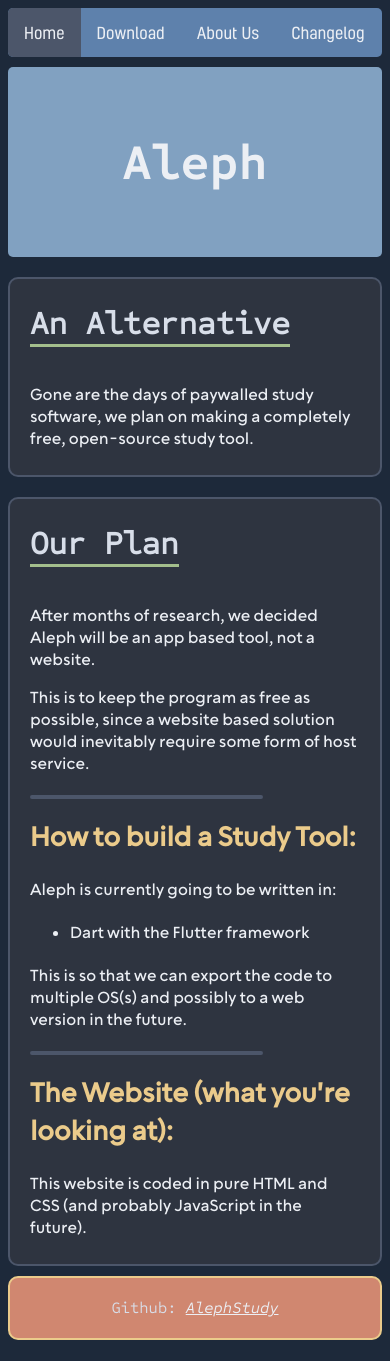
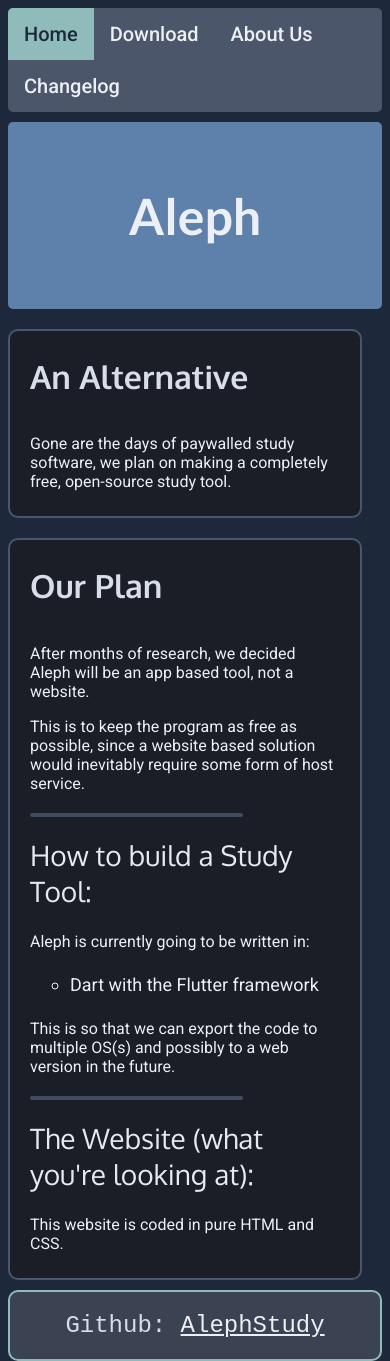
Before and after one commit to AlephStudy/alephstudy.github.io, a plain HTML site: page index.html in a window 390 px wide. Drawn offline with Linux system fonts and the light colour scheme; a web font is replaced by a local one.

Commit message:
4/1 Changes

```diff
--- a/index.css
+++ b/index.css
@@ -1,3 +1,6 @@
+
+@import url('https://fonts.googleapis.com/css2?family=Lato:ital,wght@0,400;0,700;0,900;1,400;1,700&family=Noto+Sans+Display:ital,wght@0,500;1,500&family=Open+Sans:ital,wght@0,300..800;1,300..800&family=Oxygen:wght@300;400;700&family=Roboto:ital,wght@0,400;0,500;0,700;1,400;1,500&family=Sometype+Mono:ital,wght@0,400..700;1,400..700&display=swap');
+
 :root {
     --nord0: #2E3440;
     --nord1: #3B4252;
@@ -20,50 +23,162 @@
     --nord15: #B48EAD;
 
     --BgColor: #1d293a;
+    --pureblack: #000000;
+    --darknord2: #1b1e26;
 }
 
-@font-face {
-    font-family: SometypeMono;
-    src: url(assets/fonts/SometypeMono-Regular.woff);
+.roboto-regular {
+    font-family: "Roboto", sans-serif;
+    font-weight: 400;
+    font-style: normal;
 }
 
-@font-face {
-    font-family: SometypeMonoBold;
-    src: url(assets/fonts/SometypeMono-Bold.woff);
+.roboto-medium {
+    font-family: "Roboto", sans-serif;
+    font-weight: 500;
+    font-style: normal;
 }
 
-@font-face {
-    font-family: SometypeMonoItalic;
-    src: url(assets/fonts/SometypeMono-RegularItalic.woff);
+.roboto-bold {
+    font-family: "Roboto", sans-serif;
+    font-weight: 700;
+    font-style: normal;
 }
 
-@font-face {
-    font-family: SometypeMonoBoldItalic;
-    src: url(assets/fonts/SometypeMono-BoldItalic.woff);
+.roboto-regular-italic {
+    font-family: "Roboto", sans-serif;
+    font-weight: 400;
+    font-style: italic;
 }
 
-@font-face {
-    font-family: ChesnaGrotesk;
-    src: url(assets/fonts/ChesnaGrotesk-Medium.otf);
+.roboto-medium-italic {
+    font-family: "Roboto", sans-serif;
+    font-weight: 500;
+    font-style: italic;
 }
 
-@font-face {
-    font-family: Kelson;
-    src: url(assets/fonts/Kelson.otf);
+/*.open-sans-<uniquifier> {
+    font-family: "Open Sans", sans-serif;
+    font-optical-sizing: auto;
+    font-weight: <weight>;
+    font-style: normal;
+    font-variation-settings:
+      "wdth" 100;
+  }*/
+
+/* <uniquifier>: Use a unique and descriptive class name
+<weight>: Use a value from 400 to 700
+
+.sometype-mono-<uniquifier> {
+  font-family: "Sometype Mono", monospace;
+  font-optical-sizing: auto;
+  font-weight: <weight>;
+  font-style: normal;
+}*/
+
+
+
+.oxygen-light {
+    font-family: "Oxygen", sans-serif;
+    font-weight: 300;
+    font-style: normal;
+}
+
+.oxygen-regular {
+    font-family: "Oxygen", sans-serif;
+    font-weight: 400;
+    font-style: normal;
+}
+
+.oxygen-bold {
+    font-family: "Oxygen", sans-serif;
+    font-weight: 700;
+    font-style: normal;
+}
+
+.lato-regular {
+    font-family: "Lato", sans-serif;
+    font-weight: 400;
+    font-style: normal;
+}
+
+.lato-bold {
+    font-family: "Lato", sans-serif;
+    font-weight: 700;
+    font-style: normal;
+}
+
+.lato-black {
+    font-family: "Lato", sans-serif;
+    font-weight: 900;
+    font-style: normal;
+}
+
+.lato-regular-italic {
+    font-family: "Lato", sans-serif;
+    font-weight: 400;
+    font-style: italic;
+}
+
+.lato-bold-italic {
+    font-family: "Lato", sans-serif;
+    font-weight: 700;
+    font-style: italic;
+}
+
+/* Start Website Formatting */
+
+*{
+    box-sizing: border-box;
+}
+
+html{
+    background-color: var(--BgColor);
+    height: 100%;
+    font-size: 100%;
+
+    font-family: "Roboto", sans-serif;
+    font-weight: 400;
+    font-style: normal;
+}
+
+.header{
+    margin-top: 0.625rem;
+
+    background: var(--nord10);
+    color: var(--nord4);
+    border-radius: 0.3125rem;
+    text-align: center;
+    padding: 1.875rem;
+
+    font-family: "Lato", sans-serif;
+    font-weight: 700;
+    font-style: normal;
+}
+
+.header h1{
+    font-size: 3.125rem;
+    font-synthesis: none;
+
+    color:var(--nord6);
 }
 
 .nav{
     overflow: hidden;
-    font-family: Kelson;
-    border-radius: 5px;
+    border-radius: 0.3125rem;
+    font-size: 1rem;
 
-    background-color: var(--nord10);
+    font-family: "Roboto", sans-serif;
+    font-weight: 500;
+    font-style: normal;
+
+    background-color: var(--nord3);
 }
 
 .nav a{
     display: block;
     float: left;
-    padding: 14px 16px;
+    padding: 0.875rem 1rem;
     transition: background-color .5s;
 
     color: var(--nord6);
@@ -73,120 +188,175 @@
 }
 
 .nav a:hover:not(#currentpage){
-    background-color: var(--nord15);
+    background-color: var(--nord0);
 }
 
 #currentpage{
-    background-color: var(--nord3);
+    background-color: var(--nord7);
+    color:var(--BgColor);
 }
 
-.header{
-    background-color: var(--nord9);
-    color: var(--nord4);
-    border-radius: 5px;
-    margin-top: 10px;
-
-    font-family: ChesnaGrotesk;
-    text-align: center;
-    padding: 30px;
+.Left{
+    flex-grow: 1;
 }
 
-.header h1{
-    font-family: SometypeMonoBold;
-    font-size: 50px;
-
-    color:var(--nord6);
+.Right{
+    max-width: 33%;
+    order: 1;
 }
 
 .block{
-    background-color: var(--nord0);
-    padding: 20px;
-    margin-top: 20px;
+    background-color: var(--darknord2);
+    padding: 1.25rem;
+    margin-top: 1.25rem;
+    margin-right: 1.25rem;
+    overflow: auto;
 
     box-sizing: border-box;
-    border: 2px solid var(--nord3);
-    border-radius: 10px;
+    border: 0.125rem solid var(--nord3);
+    border-radius: 0.625rem;
 }
 
 .block h1 {
     color: var(--nord4);
-    font-family: SometypeMono;
 
-    margin-top: 5px;
+    font-family: "Oxygen", sans-serif;
+    font-weight: 700;
+    font-style: normal;
+    font-synthesis: none;
+    font-size: 2rem;
+
+    margin-top: 0.3125rem;
     display: inline-block;
     margin-right: auto;
 
-    border-bottom: solid var(--nord14);
+    border-bottom: solid var(--accentcolor);
 }
 
 .block h2 {
-    color: var(--nord13);
-    font-family: ChesnaGrotesk;
-    font-size: 20pt;
+    color: var(--nord5);
+
+    font-family: "Oxygen", sans-serif;
+    font-weight: 400;
+    font-style: normal;
+    font-size: 1.75rem;
+    font-synthesis: none;
 
     margin-top: 0;
 }
 
 .block h3{
     color: var(--nord14);
-    font-family: ChesnaGrotesk;
-    font-size: 18pt;
+
+    font-family: "Oxygen", sans-serif;
+    font-weight: 400;
+    font-style: normal;
+    font-size: 1.5rem;
+    font-synthesis: none;
 
     margin-top: 0;
 }
 
 .block ul, .block ol{
     color: var(--nord6);
-    font-family: ChesnaGrotesk;
-    font-size: 12pt;
-    line-height: 2;
+
+    font-family: "Roboto", sans-serif;
+    font-weight: 400;
+    font-style: normal;
+    font-size: 1.125rem;
+    line-height: 2rem;
+
+    list-style-type: circle;
 }
 
 .block a{
     text-decoration: underline;
-    color: var(--nord15);
+    color: var(--nord12);
+}
+
+.block img{
+    border: .3rem solid var(--nord3);
+    border-radius: .5rem;
+    width: 60%;
+    margin-top: 3rem;
 }
 
 .block p{
-    margin-bottom: 5px;
+    margin-bottom: 0.3125rem;
+    font-size: 1rem;
+}
+
+.row{
+    display: flex;
+}
+
+.row::after{
+    content: "";
+    display: table;
+    clear: both;
 }
 
 .footer{
-    padding: 20px;
-    background-color: var(--nord12);
+    padding: 1.25rem;
+    background-color: var(--nord1);
 
     text-align: center;
-    font-family: SometypeMono;
+    align-self: center;
     color: var(--nord4);
 
-    margin-top: 10px;
+    max-width: 100%;
+    margin-top: 0.625rem;
     box-sizing: border-box;
-    border: 2px solid var(--nord13);
-    border-radius: 10px;
+    border: 0.125rem solid var(--nord7);
+    border-radius: 0.625rem;
+
+    font-family: "Sometype Mono", monospace;
+    font-optical-sizing: auto;
+    font-weight: 400;
+    font-style: normal;
+    font-size: 1rem;
 }
 
 .footer a{
     color: var(--nord6);
-    font-family: SometypeMonoItalic;
 }
 
 hr{
-    margin-top: 20px;
-    margin-bottom: 20px;
+    margin-top: 1.25rem;
+    margin-bottom: 1.25rem;
     margin-right: 25vw;
 
-    border: 2px solid var(--nord3);
-    border-radius: 3px;
-}
-
-html{
-    background-color: var(--BgColor);
-    font-family: ChesnaGrotesk;
+    border: 0.125rem solid var(--nord2);
+    border-radius: 0.1875rem;
 }
 
 p {
     color:var(--nord6);
 
-    font-family: ChesnaGrotesk;
-    font-size: 12pt;
+    font-size: 0.75rem;
 }
+
+/*FOR MOBILE/SMALL SCREEN FORMATTING ONLY*/
+@media only screen and (max-width: 37.5rem){
+    .nav{
+        font-size: 1.25rem;
+    }
+
+    .row{
+        flex-direction: column;
+    }
+
+    .Left{
+        max-width: 100%;
+    }
+
+    .Right{
+        max-width: 100%;
+        order: -1;
+    }
+
+    .footer{
+        font-size: 1.5rem;
+    }
+
+}
--- a/index.html
+++ b/index.html
@@ -2,6 +2,7 @@
 <html>
     <head>
         <link rel="stylesheet" href="index.css">
+        <meta name="viewport" content="width=device-width, initial-scale=1">
 
         <title>Aleph - Home</title>
         <link rel="icon" type="image/x-icon" href="assets/favicon.ico">
@@ -46,7 +47,7 @@
         </p>
         <hr>
         <h2>The Website (what you're looking at):</h2>
-        <p>This website is coded in pure HTML and CSS (and probably JavaScript in the future).</p>
+        <p>This website is coded in pure HTML and CSS.</p>
     </div>
 
     <div class="footer">Github: <a href="https://github.com/AlephStudy">AlephStudy</a></div>
```
Also changed, not shown: aboutus.html (+2 -1 lines), changelog.html (+7 -1 lines), download.html (+2 -1 lines), 1 other file.
